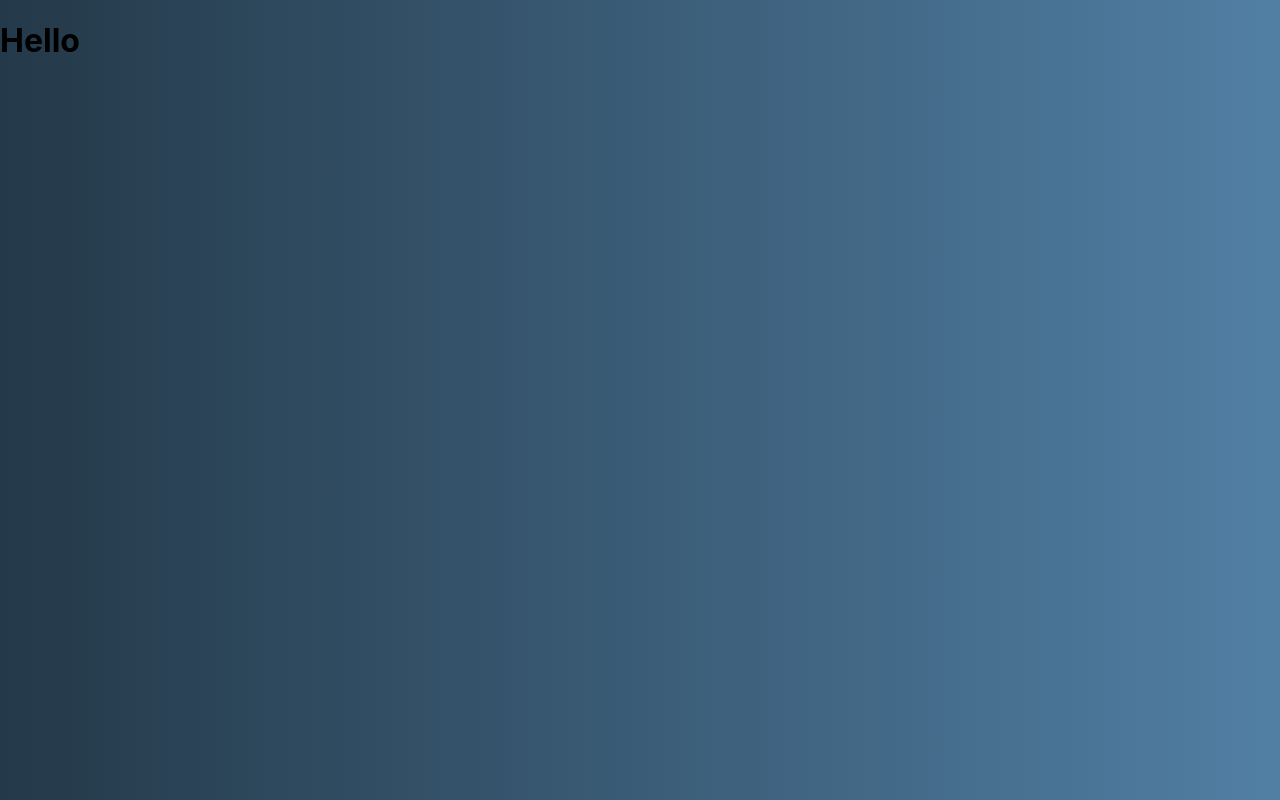
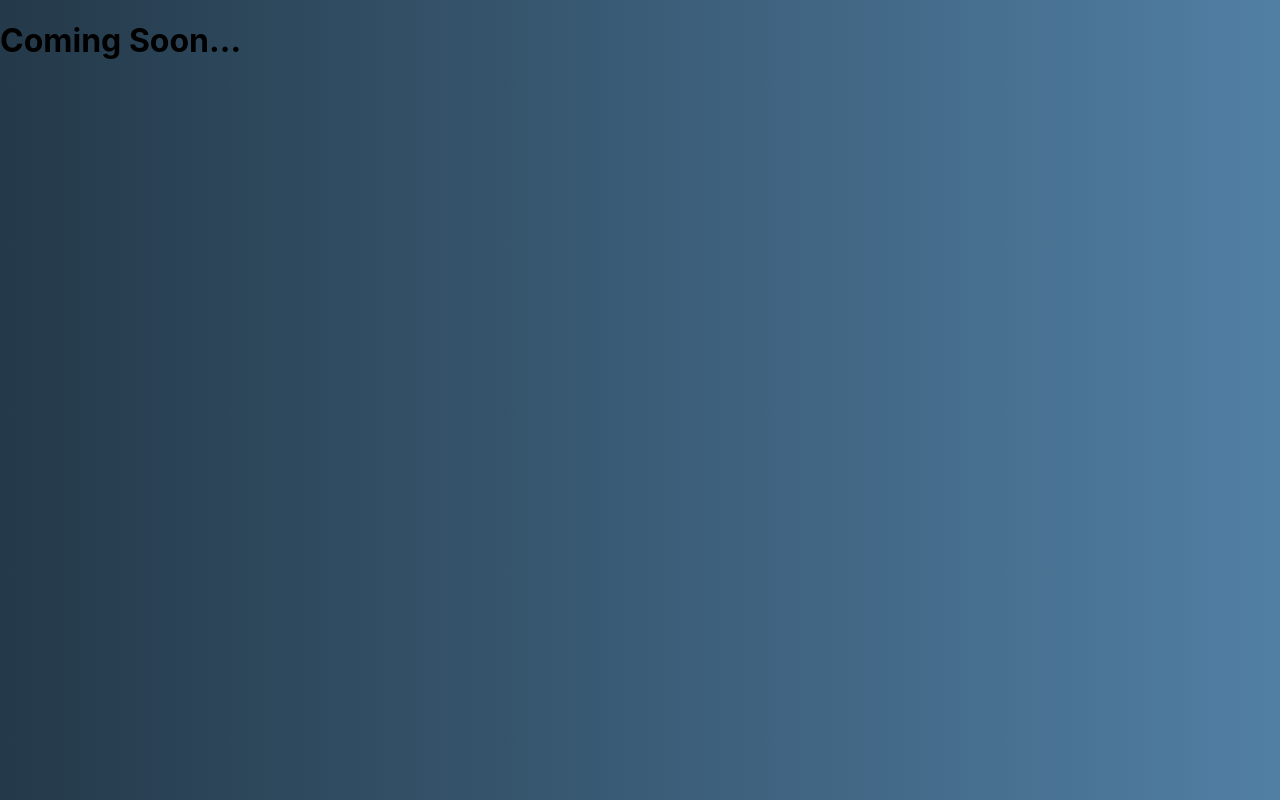
Before and after one commit to campbell-15/WeatherApp, a React (Create React App) app: page /weather-stats in a window 1280 px wide. Built offline with nearby package versions, Linux system fonts and the light colour scheme.

Commit message:
edited content

```diff
--- a/src/Components/StatsPage/StatsPage.jsx
+++ b/src/Components/StatsPage/StatsPage.jsx
@@ -4,7 +4,7 @@ import './StatsPage.css'
 const StatsPage = () => {
     return (
         <div>
-            <h1>Hello</h1>
+            <h1>Coming Soon...</h1>
         </div>
     )
 }
```
